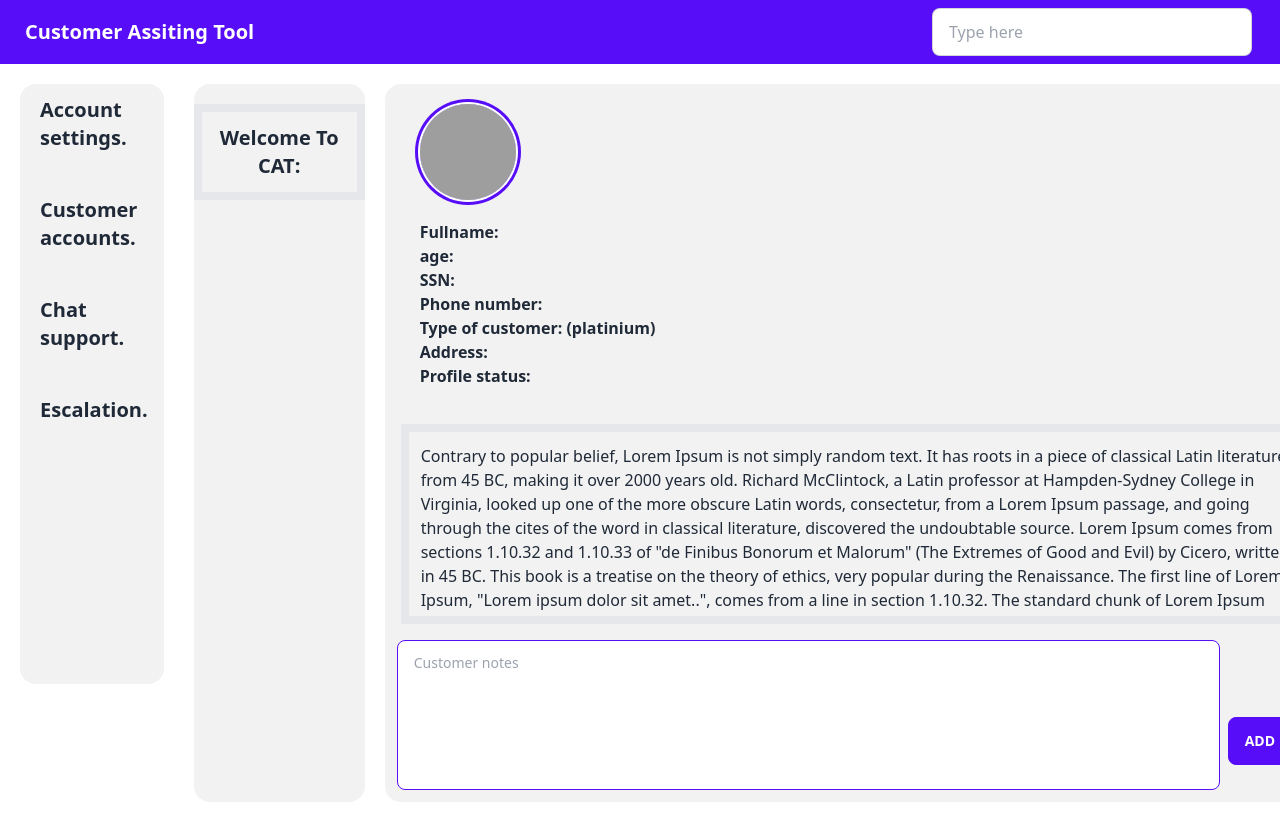
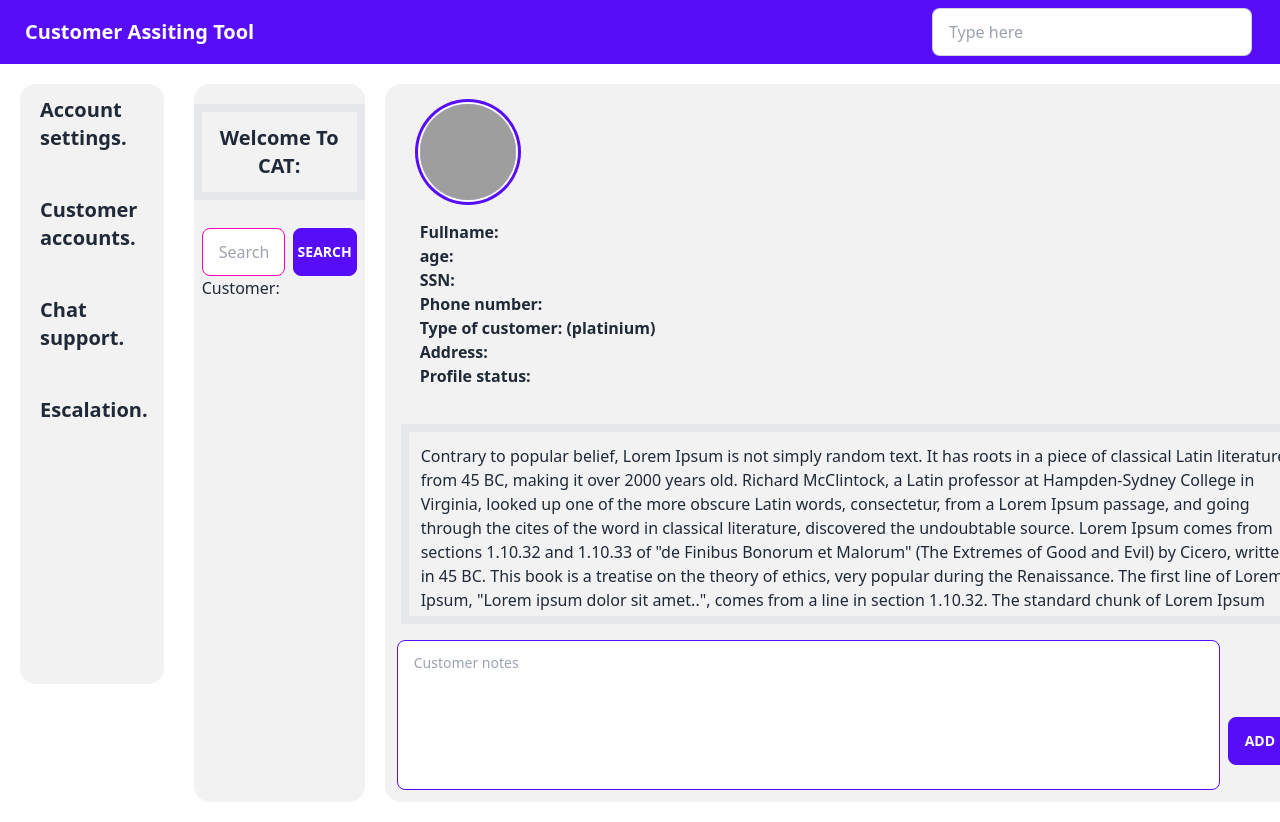
Before and after one commit to darkendord/customer-assisting-tool, a React (Create React App) app: page / in a window 1280 px wide. Shown: the top 822 px of the page. Built offline with nearby package versions, Linux system fonts and the light colour scheme; no server answers; grey boxes are pictures that could not be loaded.

Commit message:
added the filtering on home page

```diff
--- a/public/index.html
+++ b/public/index.html
@@ -11,5 +11,9 @@
     <noscript>You need to enable JavaScript to run this app.</noscript>
     <div id="root"></div>
 
+
+
+    <script type="module" src="https://unpkg.com/ionicons@5.5.2/dist/ionicons/ionicons.esm.js"></script>
+<script nomodule src="https://unpkg.com/ionicons@5.5.2/dist/ionicons/ionicons.js"></script>
   </body>
 </html>
--- a/src/components/RightSide.jsx
+++ b/src/components/RightSide.jsx
@@ -10,12 +10,11 @@ const [customersData, setCustomersData] = useState([])
 
 useEffect(()=>{
   fetch(API_URL)
-  .then(res=> res.json())
-  .then((data)=>setCustomersData(data))
+  .then(res=>res.json())
+  .then((data)=>{
+    setCustomersData(data)
+  })
 },[])
-
-console.log(customersData)
-
 
 
   return (
@@ -59,7 +58,7 @@ export default function RightSide() {
           </p>
         </div>
         <div className="ml-3  flex items-center">
-          <textarea class="textarea textarea-primary max-h-[150px] mb-3 w-auto resize-none" placeholder="Customer notes" rows="50" cols="100">
+          <textarea className="textarea textarea-primary max-h-[150px] mb-3 w-auto resize-none" placeholder="Customer notes" rows="50" cols="100">
           </textarea>
           <button className="btn btn-primary ml-2 mt-10">Add note</button>
         </div>
--- a/src/index.css
+++ b/src/index.css
@@ -35,4 +35,6 @@
     flex w-[280px] h-screen
     bg-primary
   }
+
+
 }
--- a/src/pages/AccountSettings.jsx
+++ b/src/pages/AccountSettings.jsx
@@ -62,7 +62,7 @@ export default function AccountSettings() {
               id="address"
               placeholder="Update address:"
             />
-            <button class="btn btn-primary"
+            <button className="btn btn-primary"
               type="submit"
             >Submit</button>
           </form>
--- a/src/pages/Home.jsx
+++ b/src/pages/Home.jsx
@@ -1,5 +1,38 @@
+import { useEffect, useState } from "react"
 
 export default function Home() {
+
+  const API_URL = "https://cat-node-api.herokuapp.com/api/customers"
+
+const [customersData, setCustomersData] = useState([])
+const [input, setInput] = useState("")
+const [filtered, setFiltered] = useState([])
+
+function handleClick(){
+customersData.filter((item)=> {
+    if(item.name.toLowerCase() === input.toLocaleLowerCase() || item._id.toLowerCase() === input.toLocaleLowerCase()){
+      setFiltered(item)
+      setInput("")
+    }
+})
+}
+
+
+useEffect(()=>{
+  fetch(API_URL)
+  .then(res=>res.json())
+  .then((data)=>{
+    setCustomersData(data)
+  })
+},[])
+
+function handleChange(e){
+  e.preventDefault();
+  setInput(e.target.value);
+}
+
+console.log(input)
+
   return (
     <>
       <div className="bg-base-200 w-[100%] max-h-full flex flex-col justfy-center items-center ml-[30px] rounded-box mb-[20px] mt-[20px] mr-[20px]">
@@ -13,8 +46,21 @@ export default function Home() {
             </div>
           </div>
 
+          <div className="w-full flex gap-2 lg:w-full md:w-48 ml-2">
+          <input type="text" placeholder="Search customer..." className="input input-bordered input-secondary w-full"
+          value={input}
+          onChange={(e)=> handleChange(e)}
+          />
+          <button className="btn btn-primary p-1 mr-4"
+          onClick={()=> handleClick()}
+          >
+            search
+          </button>
+          </div>
 
-
+          <ul className="search-resut ml-2">
+            {<div> Customer: {filtered.name}</div>}
+          </ul>
         </div>
       </div>
 
```
